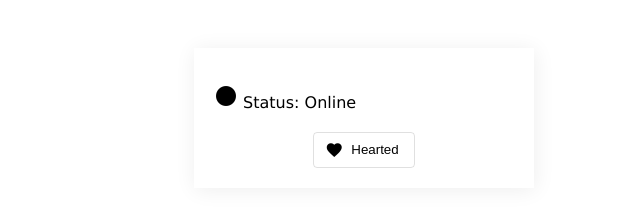
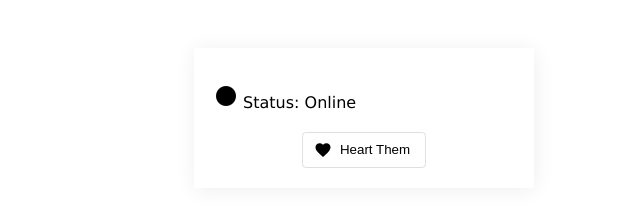
Before and after one commit to akilah-littlejohn/Card-Component-10-day-Challenge, an Angular app: page / in a window 1280 px wide. Shown: the top 224 px of the page, without its empty margins (276-916 px from the left). Built offline with nearby package versions, Linux system fonts and the light colour scheme; no server answers.

Commit message:
2 files modified

```diff
--- a/src/card/card.component.html
+++ b/src/card/card.component.html
@@ -10,10 +10,7 @@
     </article>
     <footer>
       <button *ngIf="!likeButton" mat-stroked-button color="primary">
-        Heart Them <mat-icon>favorite</mat-icon>
-      </button>
-      <button *ngIf="likeButton" mat-stroked-button color="primary">
-        Hearted <mat-icon>favorite</mat-icon>
+        {{ likeButtonText.heartThem }} <mat-icon>favorite</mat-icon>
       </button>
     </footer>
   </div>
--- a/src/card/card.component.ts
+++ b/src/card/card.component.ts
@@ -13,8 +13,11 @@ import { MatIconModule } from '@angular/material/icon';
 export class CardComponent implements OnInit {
   title: string;
   subtitle: string;
-  likeButton: boolean = true;
-
+  likeButton: boolean = false;
+   likeButtonText = {
+     hearted:'Hearted',
+     heartThem:'Heart Them'
+   }
   constructor() {}
   ngOnInit() {
 
```
